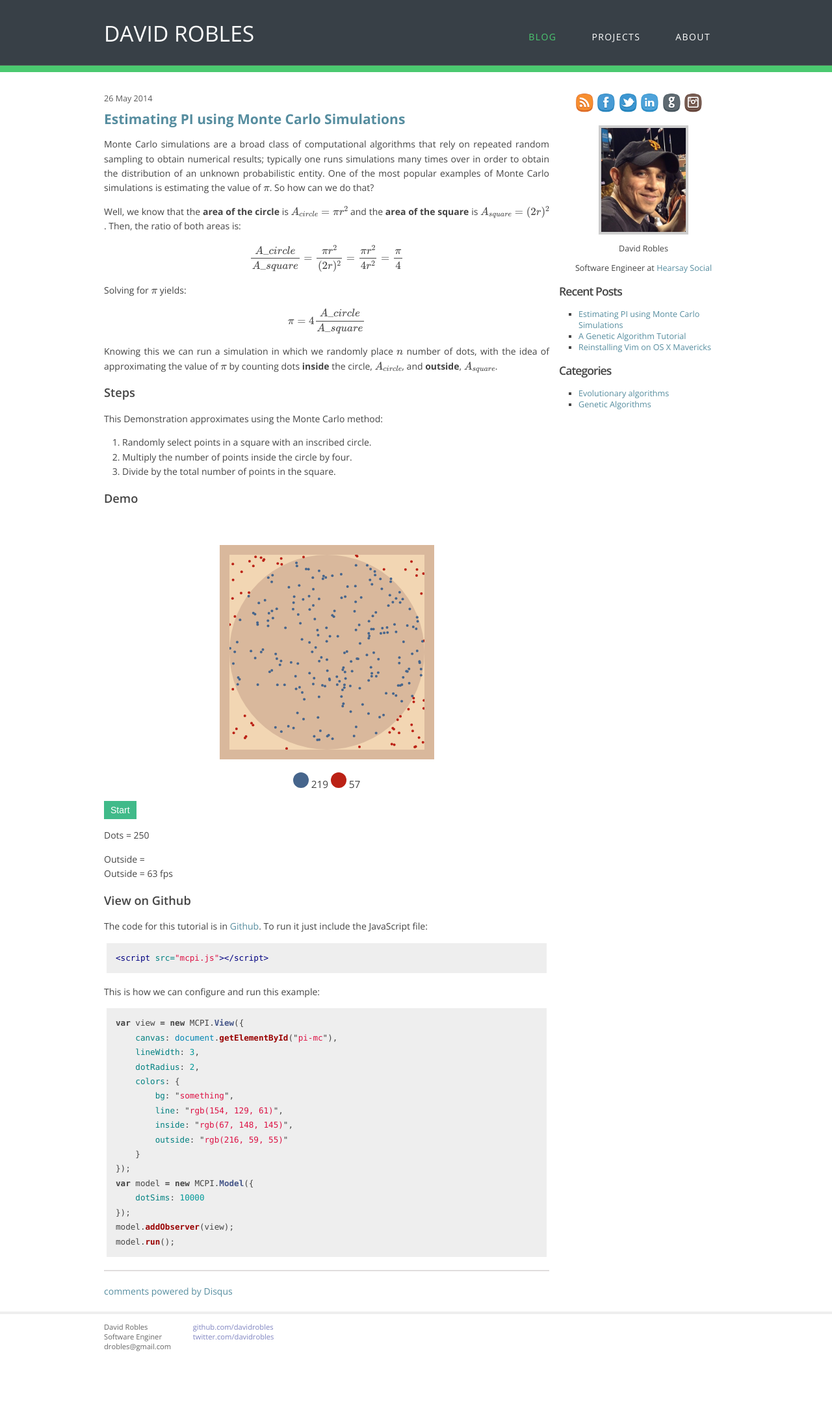
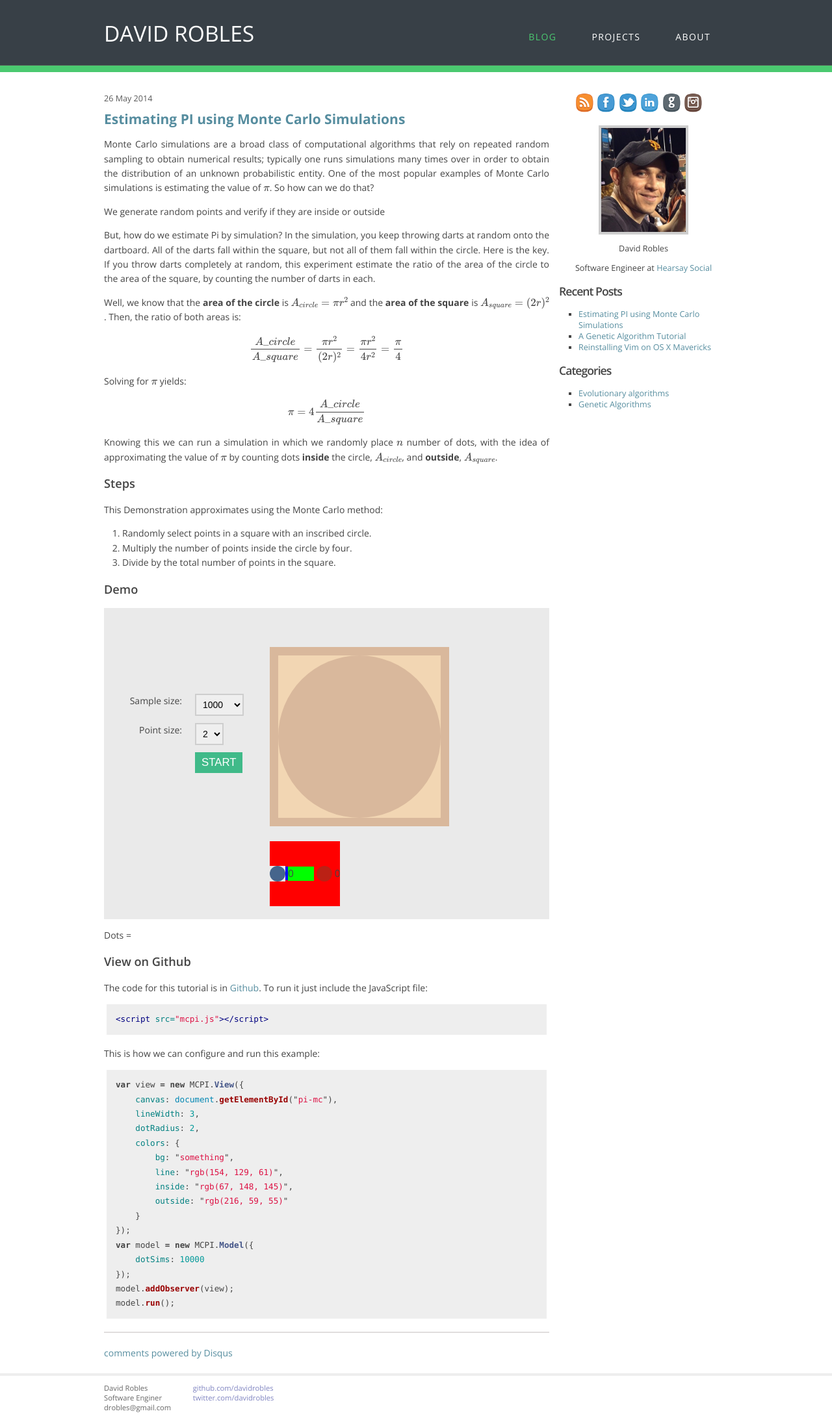
Before and after one commit to davidrobles/davidrobles.github.io, a Jekyll site: the page built from _posts/2014-06-05-estimating-pi-using-monte-carlo-simulations.md, in a window 1280 px wide. Shown: the whole page at 65% size. Built offline with Jekyll 4.4.1, drawn with Linux system fonts in a browser that asks for light colours; Markdown is read by kramdown in place of the engine named in the settings; formulas are drawn with MathJax 3; comment, search, counter and statistics services are not loaded; before the commit the page ends 2091 px from its top, so only the background shows below that.

Commit message:
mcpi changes

```diff
--- a/_posts/2014-06-05-estimating-pi-using-monte-carlo-simulations.md
+++ b/_posts/2014-06-05-estimating-pi-using-monte-carlo-simulations.md
@@ -20,6 +20,14 @@
 simulations many times over in order to obtain the distribution of an unknown
 probabilistic entity. One of the most popular examples of Monte Carlo
 simulations is estimating the value of \\( \pi \\). So how can we do that?
+
+We generate random points and verify if they are inside or outside
+
+But, how do we estimate Pi by simulation? In the simulation, you keep throwing
+darts at random onto the dartboard. All of the darts fall within the square,
+but not all of them fall within the circle. Here is the key. If you throw darts
+completely at random, this experiment estimate the ratio of the area of the
+circle to the area of the square, by counting the number of darts in each.
 
 Well, we know that the **area of the circle** is \\( A\_{circle} = \pi r^2 \\)
 and the **area of the square** is \\( A\_{square} = (2r)^2 \\). Then, the ratio
@@ -52,39 +60,65 @@
 
 ### Demo
 
-<p id="pi" style="display: block; margin: 0 auto; text-align: center;">\( \)</p>
+<div style="margin: 0 auto; background-color: #eaeaea; padding: 20px;">
 
-<canvas id="mcpi" style="margin: 20px auto; display: block;">
-Your browser does not support HTML5 Canvas!
-</canvas>
+    <div style="float: left;">
+        <br /><br /><br /><br /><br />
+        <label for="mcpiSelect">Sample size:</label>
+        <select id="mcpiSampleSize" class="mcpiSelect">
+            <option value="500">500</option>
+            <option value="1000" selected="selected">1000</option>
+            <option value="2500">2500</option>
+            <option value="5000">5000</option>
+            <option value="7500">7500</option>
+            <option value="10000">10000</option>
+        </select>
+        <br /><br />
+        <label for="mcpiPointSize">Point size:</label>
+        <select id="mcpiPointSize" class="mcpiSelect">
+            <option value="1">1</option>
+            <option value="2" selected="selected">2</option>
+            <option value="3">3</option>
+            <option value="4">4</option>
+            <option value="5">5</option>
+            <option value="6">6</option>
+        </select>
+        <br /><br />
+        <label for="mcpiStart">&nbsp;</label>
+        <button id="mcpiStart">START</button>
+    </div>
 
-<div style="background-color: #ffffff; text-align: center; margin: 0 auto;">
+    <div style="margin-left: 40px; float: left; padding: 0;">
+        <p id="pi" style="display: block; height: 40px; margin: 0 auto; text-align: center;">\( \)</p>
+        <canvas id="mcpi" style="margin: 0 auto; display: block;">
+        Your browser does not support HTML5 Canvas!
+        </canvas>
+        <br />
+        <div style="display: table-cell; height: 100px; text-align: center; margin: 0 auto; background-color: #ff0000; vertical-align: middle;">
+            <svg height="24" width="24" style="vertical-align: middle; display: inline; background-color: #eaeaea;">
+                <circle cx="12" cy="12" r="12" fill="#46658C" />
+            </svg><span style="background-color: #0000ff; height: 24px; margin: 0; padding: 0; font-size: 1.1em; vertical-align: middle;">
+            <span id="inside" style="width: 40px; display: inline-block; background-color: #00ff00; text-align: left;">0</span></span>
+            <svg height="24" width="24" style="display: inline; vertical-align: middle;">
+                <circle cx="12" cy="12" r="12" fill="#BB2115" />
+            </svg><span style="font-size: 1.1em; vertical-align: middle;">
+            <span id="outside">0</span></span>
+        </div>
+    </div>
 
-    <svg height="24" width="24" style="display: inline;">
-        <circle cx="12" cy="12" r="12" fill="#46658C" />
-    </svg><span style="font-size: 1.1em">
-    <span id="inside"></span></span>
-
-    <svg height="24" width="24" style="display: inline;">
-        <circle cx="12" cy="12" r="12" fill="#BB2115" />
-    </svg><span style="font-size: 1.1em">
-    <span id="outside"></span></span>
+    <div style="clear: both;"></div>
 
 </div>
 
-<button class="start">Start</button>
+<div style="clear: both;"></div>
 
 Dots = <span id="all"></span><br />
 
-
-
-Outside = <span id="outside"></span><br />
-Outside = <span id="fps"></span><br />
-
 ### View on Github
 
-The code for this tutorial is in [Github](http://www.github.com/davidrobles/mcpi.js). To run it just
-include the JavaScript file:
+The code for this tutorial is in
+[Github](http://www.github.com/davidrobles/mcpi.js). To run it just include the
+JavaScript file:
 
 {% highlight html %}
 <script src="mcpi.js"></script>
--- a/css/main.scss
+++ b/css/main.scss
@@ -226,14 +226,31 @@
     padding: 6px 10px;
     cursor: pointer;
     border: 0;
-    font-size: 1em;
+    font-size: 1.2em;
     outline: none;
-    &.start {
+    &#mcpiStart {
         background-color: #40ba89;
         color: #ffffff;
+        float: left;
     }
-    &.stop {
+    &#mcpiStop {
         background-color: #e26458;
         color: #ffffff;
     }
 }
+
+select.mcpiSelect {
+    border: 2px solid #cecece;
+    padding: 6px;
+    font-size: 1em;
+    outline: none;
+    // width: 80px;
+    float: left;
+}
+
+label {
+    float: left;
+    min-width: 100px;
+    padding: 0 20px 0 0;
+    text-align: right
+}
--- a/js/mc-pi.js
+++ b/js/mc-pi.js
@@ -18,11 +18,11 @@
 
 var MCPI = MCPI || {};
 
-MCPI.Model = function(maxPoints) {
+MCPI.Model = function(options) {
     this.points = [];
     this.observers = [];
     this.timerId = 0;
-    this.maxPoints = maxPoints;
+    this.sampleSize = options.sampleSize;
     this.lastTime = 0;
     this.counters = {
         inside: 0,
@@ -60,12 +60,12 @@
 
             document.getElementById("all").innerHTML = this.points.length;
         }
-        document.getElementById("fps").innerHTML = this.calculateFps().toFixed() + " fps";
+        // document.getElementById("mcpiFPS").innerHTML = this.calculateFps().toFixed() + " fps";
         this.notifyObservers(point);
-        if (this.points.length == this.maxPoints) {
-            clearInterval(this.timerId);
+        if (this.points.length < this.sampleSize) {
+            // clearInterval(this.timerId);
+            window.requestNextAnimationFrame(function() { that.addPoint(that); });
         }
-        window.requestNextAnimationFrame(function() { that.addPoint(that); });
     },
 
     calculateFps: function() {
@@ -81,10 +81,15 @@
         });
     },
 
+    reset: function() {
+        clearInterval(this.timerId);
+        this.points = [];
+    },
+
     run: function() {
         var that = this;
         // this.timerId = setInterval(function() { that.addPoint(that); }, 3);
-        window.requestNextAnimationFrame(function() { that.addPoint(that); });
+        this.timerId = window.requestNextAnimationFrame(function() { that.addPoint(that); });
     }
 
 };
@@ -131,25 +136,35 @@
 
     update: function(point) {
         this.renderPoint(point);
+    },
+
+    start: function() {
+
     }
 
 };
 
 (function() {
 
-    var model = new MCPI.Model(10000);
+    var model = new MCPI.Model({
+        sampleSize: document.getElementById("mcpiSampleSize").value
+    });
     var view = new MCPI.View({
         canvas: document.getElementById("mcpi"),
-        pointSize: 2,
-        size: 300,
+        start: document.getElementById("start"),
+        pointSize: parseInt(document.getElementById("mcpiPointSize").value, 10),
+        size: 250,
         colors: {
-            bg: "#F2D6B3",
-            inside: "#46658C",
-            outside: "#BB2115",
-            circle: "#D9B89C",
+            bg: "#F2D6B3",      // light brown
+            inside: "#46658C",  // blue
+            outside: "#BB2115", // red
+            circle: "#D9B89C",  // brown
         }
     });
     model.addObserver(view);
-    model.run();
+    var mcpiStart = document.getElementById("mcpiStart");
+    mcpiStart.addEventListener("click", function() {
+        model.run();
+    });
 
 }());
```
